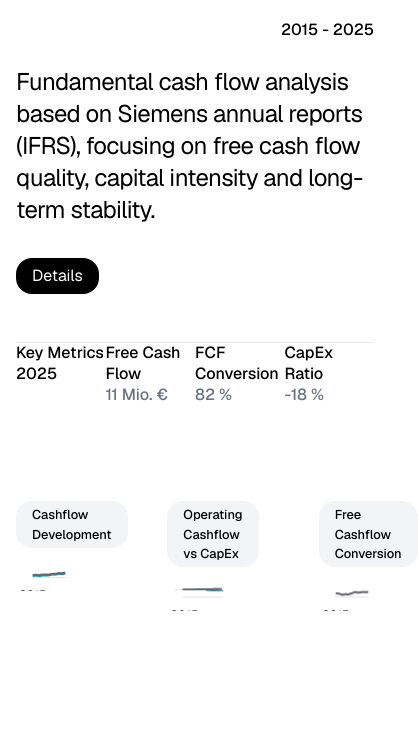
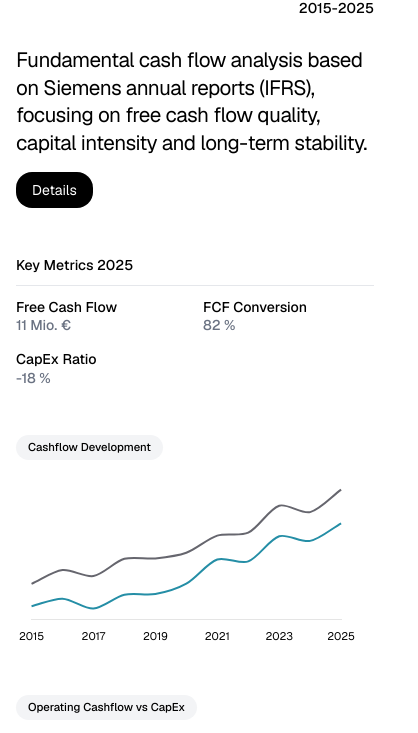
Before and after one commit to hhlitval/siemens-cashflow-analysis, a website built with Vite: page frontend/index.html in a window 390 px wide. Shown: the part 74-807 px from the top of the page, 418 px wide, since content can reach past the window. Built offline with nearby package versions, Linux system fonts and the light colour scheme.

Commit message:
Complete implementing responsive design, add footer, finishing project

```diff
--- a/frontend/index.html
+++ b/frontend/index.html
@@ -1,5 +1,5 @@
 <!DOCTYPE html>
-<html lang="en">
+<html lang="en" class="bg-white text-black">
   <head>
     <meta charset="UTF-8" />
     <meta name="viewport" content="width=device-width, initial-scale=1.0" />
@@ -9,16 +9,16 @@
     <title>Siemens Cashflow Analysis</title>
   </head>
   <body>
-    <div class="bg-white">
+    <div class="max-w-[1920px] m-auto px-4 md:px-12">
       <header
-        class="flex justify-between h-[60px] items-center border-b border-gray-300 px-4 md:px-12"
+        class="flex justify-between h-[40px] lg:h-[60px] items-center border-b border-gray-300"
       >
         <div class="">
           <p class="font-medium">Siemens Cashflow Analysis</p>
         </div>
         <?xml version="1.0" encoding="UTF-8"?>
         <svg
-          class="h-full py-4"
+          class="h-full py-3 lg:py-4"
           id="Layer_2"
           data-name="Layer 2"
           xmlns="http://www.w3.org/2000/svg"
@@ -51,11 +51,11 @@
         </svg>
       </header>
 
-      <section class="px-4 py-8 md:px-12">
+      <section class="py-8">
         <div class="md:h-24 h-12">
-          <p class="text-right font-medium">2015 - 2025</p>
+          <p class="text-right font-medium">2015-2025</p>
         </div>
-        <h1 class="text-2xl md:text-4xl md:w-1/2 tracking-tight">
+        <h1 class="text-2xl md:text-4xl sm:w-2/3 2xl:w-1/2 tracking-tight">
           Fundamental cash flow analysis based on Siemens annual reports (IFRS),
           focusing on free cash flow quality, capital intensity and long-term
           stability.
@@ -63,20 +63,29 @@
         <div class="flex gap-4">
           <button
             id="openDetails"
-            class="leading-none text-fluid-body-small bg-black text-white cursor-pointer flex justify-center items-center w-fit mt-8 rounded-2xl h-9 px-4"
+            class="leading-none text-fluid-body-small bg-black text-white cursor-pointer flex justify-center items-center w-fit mt-4 md:mt-6 2xl:mt-8 rounded-2xl h-9 px-4"
           >
-            Details
+            <p>Details</p>
           </button>
         </div>
         <div
-          class="md:ml-auto mt-12 mb-24 overflow-hidden md:w-3/4 self-end font-medium"
+          class="2xl:ml-auto mt-12 mb-12 2xl:mb-24 overflow-hidden 2xl:w-3/4 self-end font-medium"
         >
-          <div class="translate-x-0 opacity-100 w-full h-px bg-gray-200"></div>
-          <div class="grid grid-cols-4 md:pt-[10px] leading-[1.3]">
+          <div
+            class="md:translate-x-0 md:opacity-100 md:w-full md:h-px md:bg-gray-200"
+          ></div>
+          <div
+            class="grid grid-cols-1 md:grid-cols-4 md:pt-[10px] leading-[1.3]"
+          >
             <div class="pb-3 md:pb-0">
               <p class="year text-fluid-body-small"></p>
+              <div
+                class="max-md:mt-[10px] max-md:translate-x-0 max-md:opacity-100 max-md:w-full max-md:h-px max-md:bg-gray-200"
+              ></div>
             </div>
-            <div class="grid grid-cols-3 col-span-3">
+            <div
+              class="grid grid-cols-[repeat(auto-fit,minmax(125px,1fr))] md:col-span-3 max-md:gap-4"
+            >
               <div class="">
                 <p>Free Cash Flow</p>
                 <p class="fcf text-gray-500"></p>
@@ -92,36 +101,38 @@
             </div>
           </div>
         </div>
-        <div class="md:ml-auto md:w-3/4 self-end">
-          <div class="grid grid-cols-3 md:pt-[8px] gap-24">
+        <div class="2xl:ml-auto 2xl:w-3/4 self-end">
+          <div
+            class="grid grid-cols-1 sm:grid-cols-2 pr-4 sm:pr-0 lg:grid-cols-3 md:pt-[8px] gap-12 xl:gap-24"
+          >
             <div
-              class="md:flex flex-col relative md:before:absolute md:before:left-0 md:before:top-0 md:before:bottom-0 md:before:bg-gray-200 md:before:h-full md:before:w-px md:before:-translate-x-3"
+              class="md:flex flex-col relative lg:before:absolute lg:before:left-0 lg:before:top-0 lg:before:bottom-0 lg:before:bg-gray-200 lg:before:h-full lg:before:w-px lg:before:-translate-x-3"
             >
-              <p
-                class="text-[0.8rem] font-medium bg-gray-100 w-fit rounded-2xl px-4 py-1 mb-4 medium:mb-0"
+              <h3
+                class="text-[0.8rem] font-medium bg-gray-100 w-fit rounded-2xl px-3 md:px-4 py-1 mb-4"
               >
                 Cashflow Development
-              </p>
+              </h3>
               <canvas id="cashflowChart"></canvas>
             </div>
             <div
-              class="md:flex flex-col relative md:before:absolute md:before:left-0 md:before:top-0 md:before:bottom-0 md:before:bg-gray-200 md:before:h-full md:before:w-px md:before:-translate-x-3"
+              class="lg:flex flex-col relative lg:before:absolute lg:before:left-0 lg:before:top-0 lg:before:bottom-0 lg:before:bg-gray-200 lg:before:h-full lg:before:w-px lg:before:-translate-x-3"
             >
-              <p
-                class="text-[0.8rem] font-medium bg-gray-100 w-fit rounded-2xl px-4 py-1 mb-4 medium:mb-0"
+              <h3
+                class="text-[0.8rem] font-medium bg-gray-100 w-fit rounded-2xl px-3 md:px-4 py-1 mb-4"
               >
                 Operating Cashflow vs CapEx
-              </p>
+              </h3>
               <canvas id="capexChart"></canvas>
             </div>
             <div
-              class="md:flex flex-col relative md:before:absolute md:before:left-0 md:before:top-0 md:before:bottom-0 md:before:bg-gray-200 md:before:h-full md:before:w-px md:before:-translate-x-3"
+              class="lg:flex flex-col relative lg:before:absolute lg:before:left-0 lg:before:top-0 lg:before:bottom-0 lg:before:bg-gray-200 lg:before:h-full lg:before:w-px lg:before:-translate-x-3"
             >
-              <p
-                class="text-[0.8rem] font-medium bg-gray-100 text-w w-fit rounded-2xl px-4 py-1 mb-4 medium:mb-0"
+              <h3
+                class="text-[0.8rem] font-medium bg-gray-100 text-w w-fit rounded-2xl px-3 md:px-4 py-1 mb-4"
               >
                 Free Cashflow Conversion
-              </p>
+              </h3>
               <canvas id="marginChart"></canvas>
             </div>
           </div>
@@ -133,7 +144,7 @@
       >
         <div
           id="detailsContent"
-          class="bg-white w-full max-w-lg mx-4 p-6 rounded-xl shadow-lg relative transform translate-y-4 scale-95 transition-all duration-300 ease-out"
+          class="bg-white w-full max-w-lg p-6 rounded-xl shadow-lg relative transform translate-y-4 scale-95 transition-all duration-300 ease-out"
         >
           <div class="flex items-center place-content-between mb-2">
             <p class="text-m font-medium text-black"></p>
@@ -179,6 +190,25 @@
           </div>
         </div>
       </div>
+      <footer>
+        <div
+          class="flex flex-wrap gap-x-12 justify-between content-center text-gray-500 py-1"
+        >
+          <small
+            >Source:
+            <a
+              href="https://www.siemens.com/de/de/unternehmen/investor-relations/events-veroeffentlichungen-ad-hoc/jahresberichte.html"
+              target="_blank"
+              >Siemens Annual Reports (Jahresberichte)</a
+            ></small
+          >
+          <small
+            >Developed by:
+            <a href="https://www.alexlitvin.com" target="_blank">Alex Litvin</a>
+            (2026)</small
+          >
+        </div>
+      </footer>
     </div>
     <script type="module" src="src/main.js"></script>
     <script src="src/charts.js" defer></script>
--- a/frontend/src/charts.js
+++ b/frontend/src/charts.js
@@ -26,7 +26,7 @@
   fcfMargin
 ) {
   Chart.defaults.font.family = 'Geist, system-ui, sans-serif';
-  Chart.defaults.font.size = 12;
+  Chart.defaults.font.size = 11;
   Chart.defaults.color = '#000';
 
   new Chart(document.getElementById('cashflowChart'), {
@@ -60,7 +60,7 @@
         x: {
           grid: { display: false },
           ticks: {
-            maxTicksLimit: 4,
+            maxTicksLimit: 6,
           },
         },
         y: {
@@ -108,7 +108,7 @@
         x: {
           grid: { display: false },
           ticks: {
-            maxTicksLimit: 4,
+            maxTicksLimit: 6,
           },
         },
       },
@@ -137,14 +137,14 @@
         x: {
           grid: { display: false },
           ticks: {
-            maxTicksLimit: 4,
+            maxTicksLimit: 6,
           },
         },
         y: {
           display: true,
           ticks: { display: false },
           border: { display: false },
-          suggestedMin: 0.79,
+          suggestedMin: 0.5,
           suggestedMax: 0.85,
           // ticks: {
           //   maxTicksLimit: 4,
--- a/frontend/src/style.css
+++ b/frontend/src/style.css
@@ -5,3 +5,14 @@
   font-weight: 400;
   font-style: normal;
 }
+
+h1 {
+  font-size: clamp(1.25rem, 1.05rem + 1vw, 2.25rem);
+}
+h3,
+small {
+  font-size: clamp(0.688rem, 0.598rem + 0.45vw, 0.813rem);
+}
+p {
+  font-size: clamp(0.875rem, 0.85rem + 0.13vw, 1rem);
+}
```
